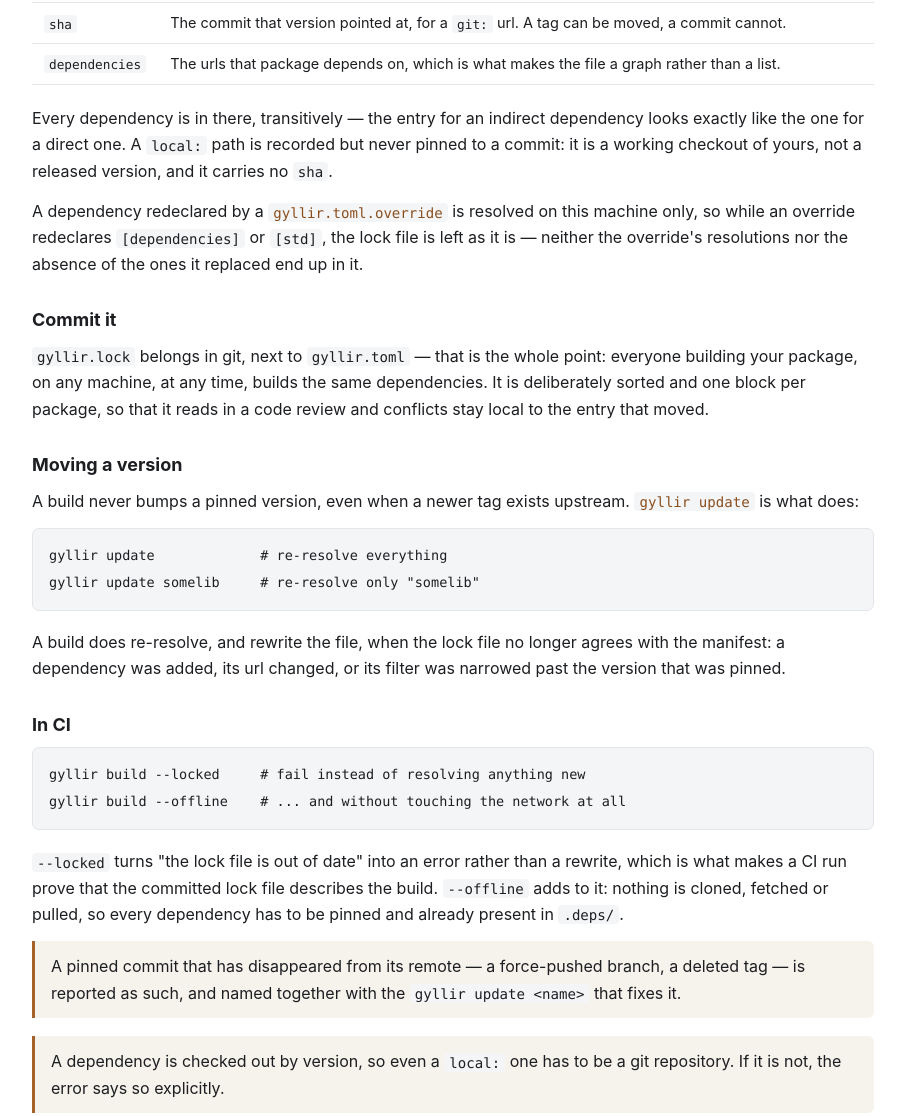
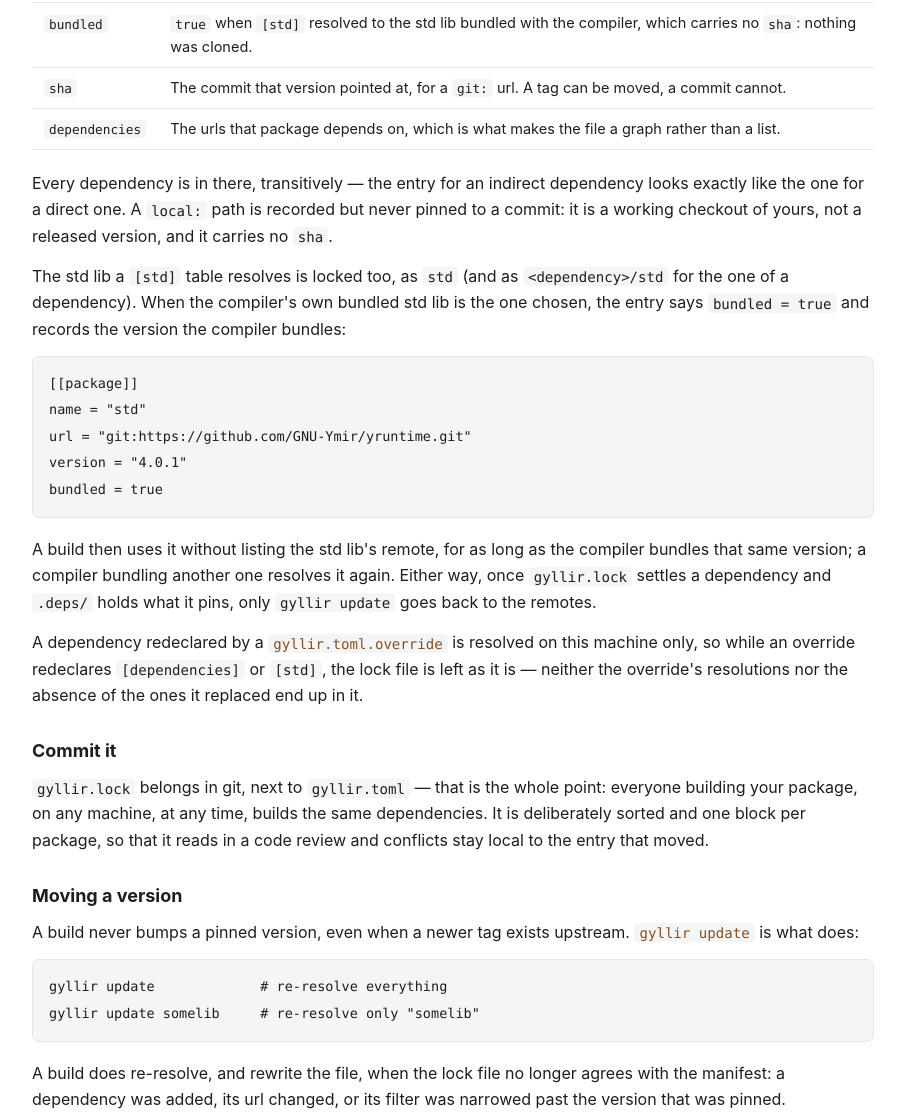
Before and after one commit to GNU-Ymir/Gyllir, a plain HTML site: page doc/dependencies.html in a window 1280 px wide. Shown: the part 2706-3822 px from the top of the page, without its empty margins (312-1217 px from the left). Drawn offline with Linux system fonts and the light colour scheme.

Commit message:
doc: document the bundled std lib entry of gyllir.lock, and that a build honoring the lock contacts no remote

```diff
--- a/doc/dependencies.html
+++ b/doc/dependencies.html
@@ -135,6 +135,7 @@ sha = "0b1a2c3d4e5f60718293a4b5c6d7e8f901234567"</code></pre>
     <tr><td><code>name</code></td><td>The name the package is declared under.</td></tr>
     <tr><td><code>url</code></td><td>Where the package was resolved from. An entry only applies while the manifest still declares that same url.</td></tr>
     <tr><td><code>version</code></td><td>The version that was resolved — what the filter is re-checked against on the next build.</td></tr>
+    <tr><td><code>bundled</code></td><td><code>true</code> when <code>[std]</code> resolved to the std lib bundled with the compiler, which carries no <code>sha</code>: nothing was cloned.</td></tr>
     <tr><td><code>sha</code></td><td>The commit that version pointed at, for a <code>git:</code> url. A tag can be moved, a commit cannot.</td></tr>
     <tr><td><code>dependencies</code></td><td>The urls that package depends on, which is what makes the file a graph rather than a list.</td></tr>
 </table>
@@ -143,6 +144,22 @@ sha = "0b1a2c3d4e5f60718293a4b5c6d7e8f901234567"</code></pre>
 <p>Every dependency is in there, transitively — the entry for an indirect dependency looks exactly
 like the one for a direct one. A <code>local:</code> path is recorded but never pinned to a commit:
 it is a working checkout of yours, not a released version, and it carries no <code>sha</code>.</p>
+
+<p>The std lib a <code>[std]</code> table resolves is locked too, as <code>std</code> (and as
+<code>&lt;dependency&gt;/std</code> for the one of a dependency). When the compiler's own bundled
+std lib is the one chosen, the entry says <code>bundled = true</code> and records the version the
+compiler bundles:</p>
+
+<pre><code>[[package]]
+name = "std"
+url = "git:https://github.com/GNU-Ymir/yruntime.git"
+version = "4.0.1"
+bundled = true</code></pre>
+
+<p>A build then uses it without listing the std lib's remote, for as long as the compiler bundles
+that same version; a compiler bundling another one resolves it again. Either way, once
+<code>gyllir.lock</code> settles a dependency and <code>.deps/</code> holds what it pins, only
+<code>gyllir update</code> goes back to the remotes.</p>
 
 <p>A dependency redeclared by a <a href="manifest.html#override"><code>gyllir.toml.override</code></a>
 is resolved on this machine only, so while an override redeclares <code>[dependencies]</code> or
@@ -175,8 +192,9 @@ gyllir build --offline    # ... and without touching the network at all</code></
 
 <p><code>--locked</code> turns "the lock file is out of date" into an error rather than a rewrite,
 which is what makes a CI run prove that the committed lock file describes the build.
-<code>--offline</code> adds to it: nothing is cloned, fetched or pulled, so every dependency has to
-be pinned and already present in <code>.deps/</code>.</p>
+<code>--offline</code> adds to it: nothing is cloned, fetched or pulled, and no remote is listed, so
+every dependency — the std lib included — has to be pinned and already present in
+<code>.deps/</code>.</p>
 
 <div class="note">
 <p>A pinned commit that has disappeared from its remote — a force-pushed branch, a deleted tag — is
```
Also changed, not shown: 2 other files.
